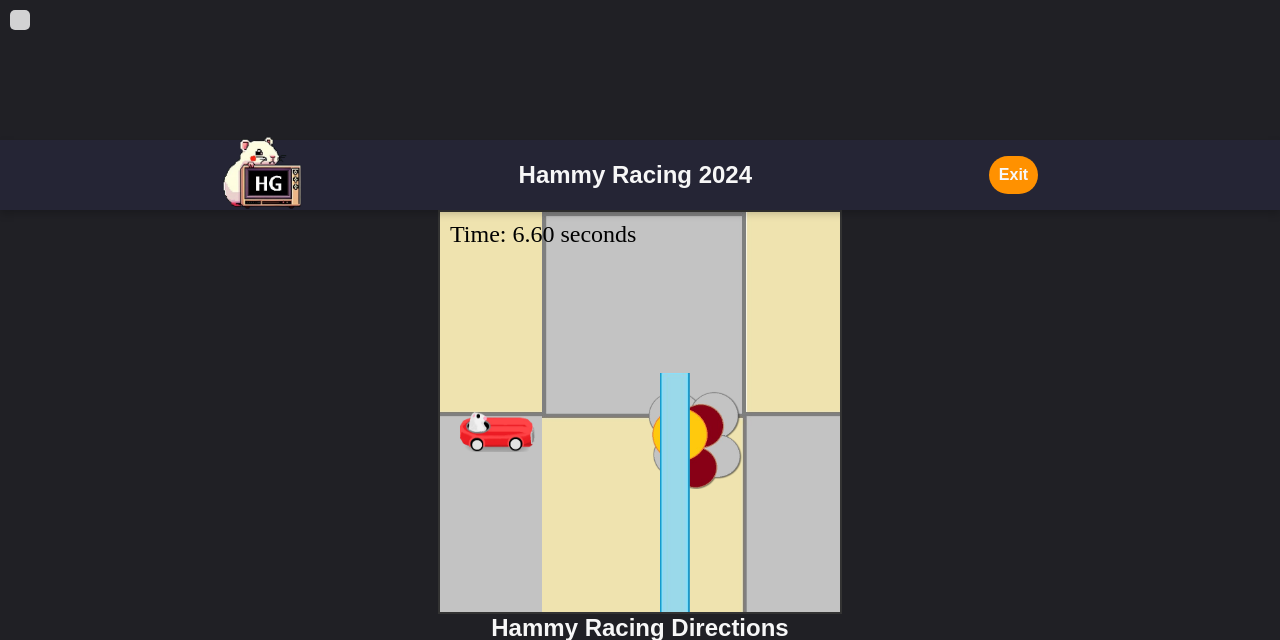
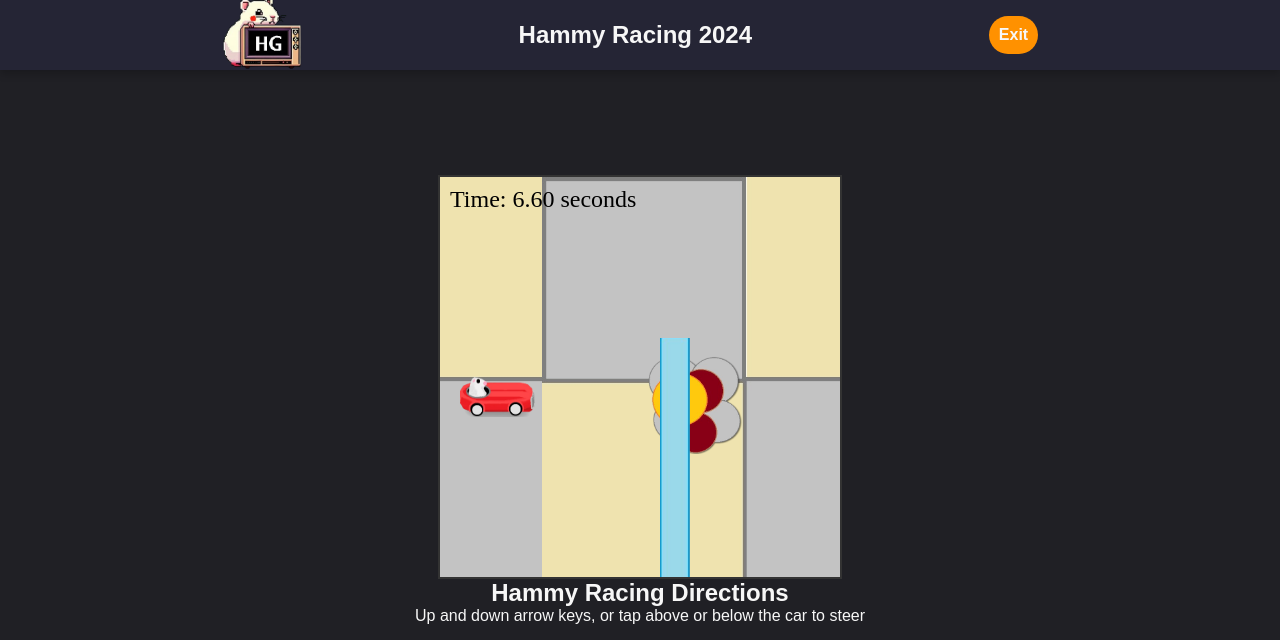
Before and after one commit to SapporoAlex/Games-Site, a Django app: page /hammy_racing/ in a window 1280 px wide. Shown: the top 640 px of the page. Run offline with Django 4.2, Linux system fonts and the light colour scheme.

Commit message:
Update style.css

```diff
--- a/game/static/Hammy-Racing-2024/style.css
+++ b/game/static/Hammy-Racing-2024/style.css
@@ -13,6 +13,8 @@
 }
 
 #nav-bar {
+    position: fixed;
+    left: 0;
     top: 0;
     display: flex;
     flex-direction: row;
```
